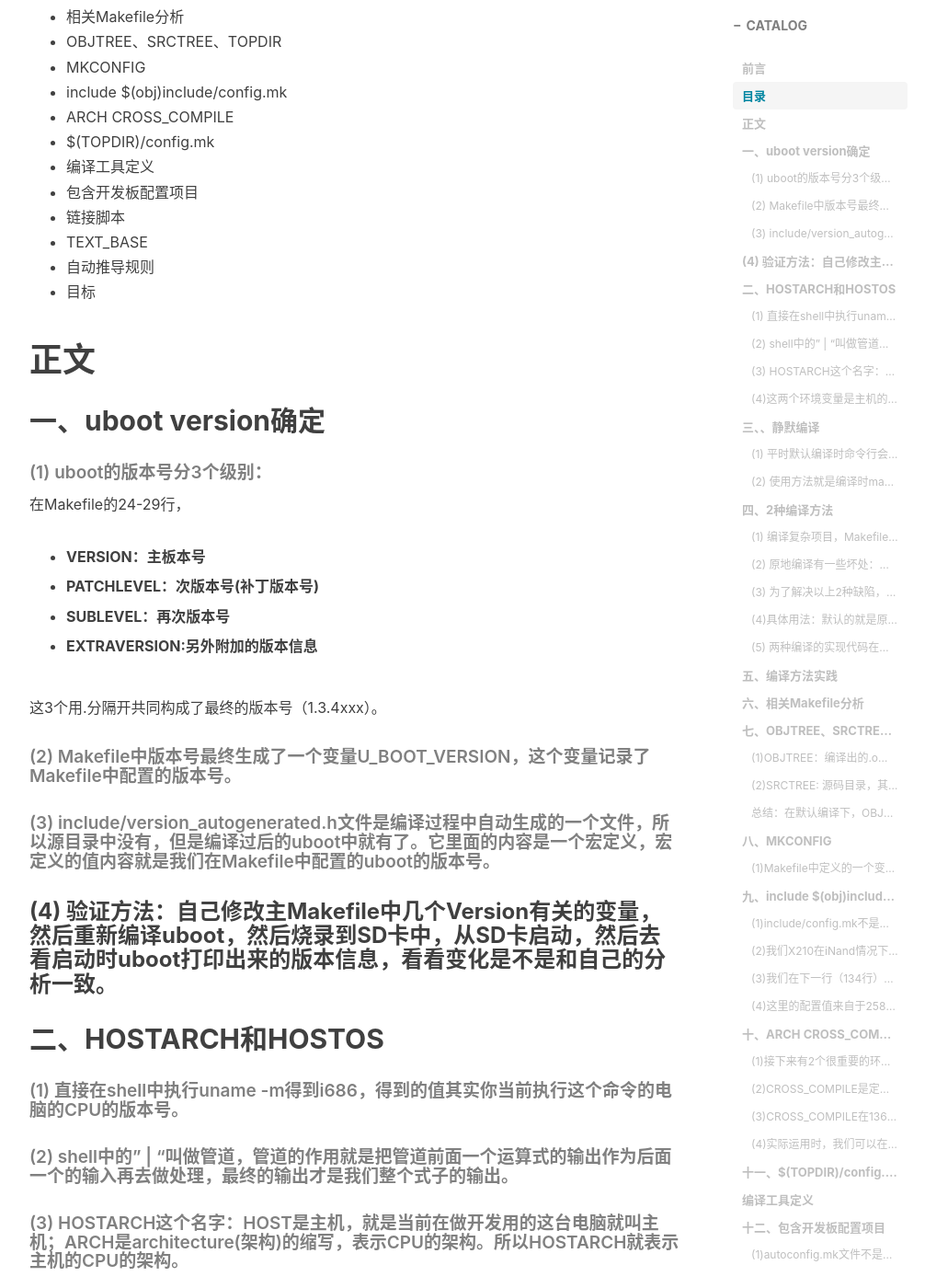
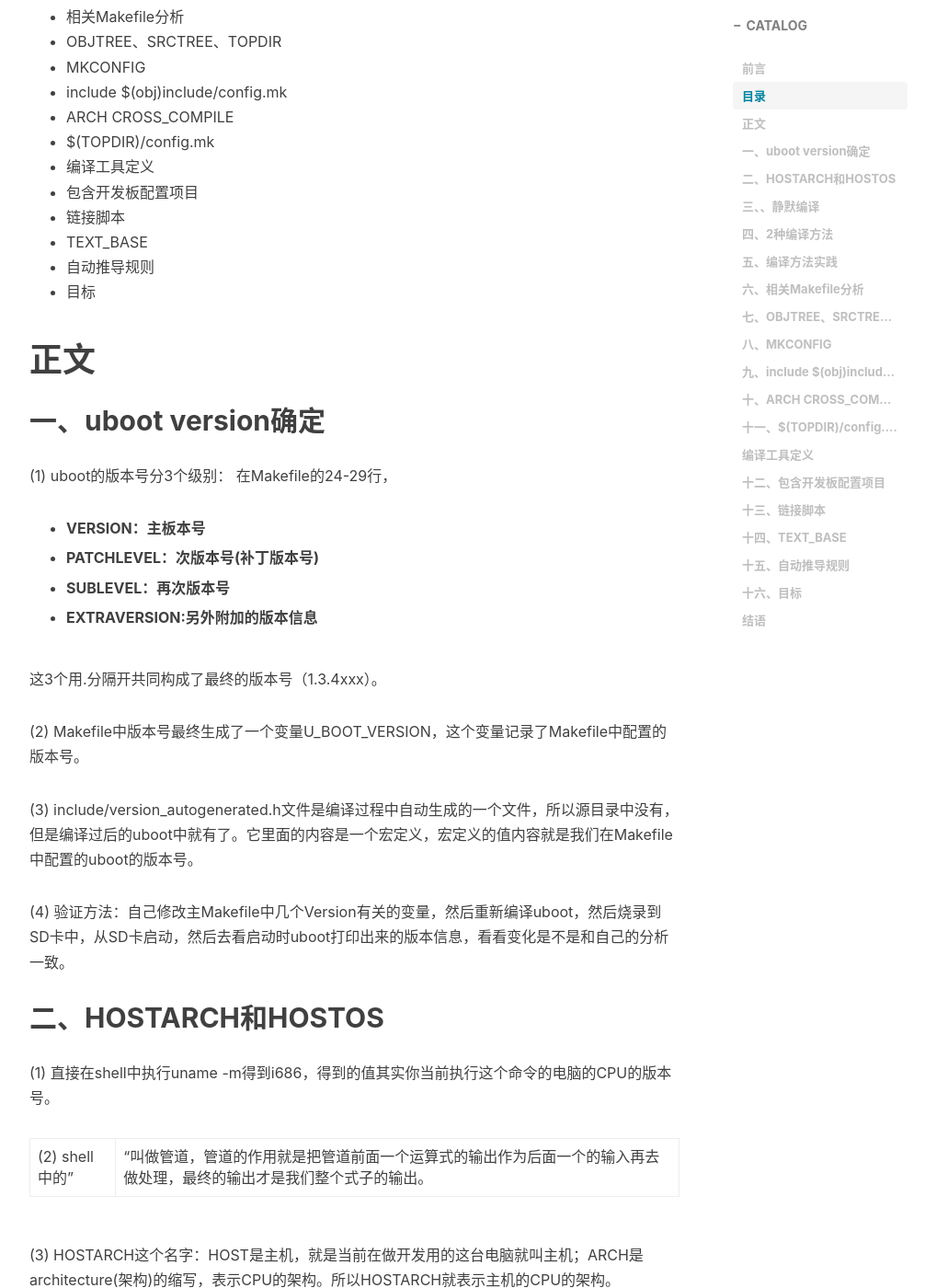
Before and after one commit to Linux262/Linux.github.io, a Jekyll site: the page built from _posts/2017-09-03-uboot主Makefile.md, in a window 1280 px wide and 1400 px high, scrolled down 1054 px. Shown: the whole window at 92% size, without its empty margins (233-1239 px from the left). Built offline with Jekyll 4.4.1, drawn with Linux system fonts in a browser that asks for light colours; nearby versions of some CDN libraries; comment, search, counter and statistics services are not loaded; some of the changed text lies outside the part shown.

```diff
--- a/CNAME
+++ b/CNAME
@@ -1 +1 @@
-qiubaiying.top
+happymiki.top
--- a/_posts/2017-09-03-uboot主Makefile.md
+++ b/_posts/2017-09-03-uboot主Makefile.md
@@ -42,7 +42,7 @@
 
 # 正文
 ## 一、uboot version确定
-##### (1) uboot的版本号分3个级别：
+(1) uboot的版本号分3个级别：
 在Makefile的24-29行，
 
 - **VERSION：主板本号**
@@ -55,62 +55,82 @@
 
 这3个用.分隔开共同构成了最终的版本号（1.3.4xxx）。
 
-##### (2) Makefile中版本号最终生成了一个变量U_BOOT_VERSION，这个变量记录了Makefile中配置的版本号。
-##### (3) include/version_autogenerated.h文件是编译过程中自动生成的一个文件，所以源目录中没有，但是编译过后的uboot中就有了。它里面的内容是一个宏定义，宏定义的值内容就是我们在Makefile中配置的uboot的版本号。
-### (4) 验证方法：自己修改主Makefile中几个Version有关的变量，然后重新编译uboot，然后烧录到SD卡中，从SD卡启动，然后去看启动时uboot打印出来的版本信息，看看变化是不是和自己的分析一致。
+(2) Makefile中版本号最终生成了一个变量U_BOOT_VERSION，这个变量记录了Makefile中配置的版本号。
+
+(3) include/version_autogenerated.h文件是编译过程中自动生成的一个文件，所以源目录中没有，但是编译过后的uboot中就有了。它里面的内容是一个宏定义，宏定义的值内容就是我们在Makefile中配置的uboot的版本号。
+
+(4) 验证方法：自己修改主Makefile中几个Version有关的变量，然后重新编译uboot，然后烧录到SD卡中，从SD卡启动，然后去看启动时uboot打印出来的版本信息，看看变化是不是和自己的分析一致。
 
 ## 二、HOSTARCH和HOSTOS
-##### (1) 直接在shell中执行uname -m得到i686，得到的值其实你当前执行这个命令的电脑的CPU的版本号。
-##### (2) shell中的" | "叫做管道，管道的作用就是把管道前面一个运算式的输出作为后面一个的输入再去做处理，最终的输出才是我们整个式子的输出。
-##### (3) HOSTARCH这个名字：HOST是主机，就是当前在做开发用的这台电脑就叫主机；ARCH是architecture(架构)的缩写，表示CPU的架构。所以HOSTARCH就表示主机的CPU的架构。
-##### (4)这两个环境变量是主机的操作系统和主机的CPU架构，得出后保存备用，后面自然会用到。
+(1) 直接在shell中执行uname -m得到i686，得到的值其实你当前执行这个命令的电脑的CPU的版本号。
+
+(2) shell中的" | "叫做管道，管道的作用就是把管道前面一个运算式的输出作为后面一个的输入再去做处理，最终的输出才是我们整个式子的输出。
+
+(3) HOSTARCH这个名字：HOST是主机，就是当前在做开发用的这台电脑就叫主机；ARCH是architecture(架构)的缩写，表示CPU的架构。所以HOSTARCH就表示主机的CPU的架构。
+
+(4)这两个环境变量是主机的操作系统和主机的CPU架构，得出后保存备用，后面自然会用到。
 
 ## 三、、静默编译
 在Makefile的第50-54行：
-##### (1) 平时默认编译时命令行会打印出来很多编译信息。但是有时候我们不希望看到这些编译信息，就后台编译即可。这就叫静默编译。
-##### (2) 使用方法就是编译时make -s，-s会作为MAKEFLAGS传给Makefile，在50-54行这段代码作用下XECHO变量就会被变成空（默认等于echo），于是实现了静默编译。
+(1) 平时默认编译时命令行会打印出来很多编译信息。但是有时候我们不希望看到这些编译信息，就后台编译即可。这就叫静默编译。
+
+(2) 使用方法就是编译时make -s，-s会作为MAKEFLAGS传给Makefile，在50-54行这段代码作用下XECHO变量就会被变成空（默认等于echo），于是实现了静默编译。
 
 ## 四、2种编译方法
 两种编译方法分别是：**原地编译和单独输出文件夹编译**
 
-##### (1) 编译复杂项目，Makefile提供2种编译管理方法。默认情况下是当前文件夹中的.c文件，编译出来的.o文件会放在同一文件夹下。这种方式叫原地编译。原地编译的好处就是处理起来简单。
-##### (2) 原地编译有一些坏处：第一，污染了源文件目录。第二的缺陷就是一套源代码只能按照一种配置和编译方法进行处理，无法同时维护2个或2个以上的配置编译方式。
-##### (3) 为了解决以上2种缺陷，uboot支持单独输出文件夹方式的编译（linux kernel也支持，而且uboot的这种技术就是从linux kernel学习来的）。基本思路就是在编译时另外指定一个输出目录，将来所有的编译生成的.o文件或生成的其他文件全部丢到那个输出目录下去。源代码目录不做任何污染，这样输出目录就承载了本次配置编译的所有结果。
-##### (4)具体用法：默认的就是原地编译。如果需要指定具体的输出目录编译则有2种方式来指定输出目录。（具体参考Makefile 56-76行注释内容）
+(1) 编译复杂项目，Makefile提供2种编译管理方法。默认情况下是当前文件夹中的.c文件，编译出来的.o文件会放在同一文件夹下。这种方式叫原地编译。原地编译的好处就是处理起来简单。
+
+(2) 原地编译有一些坏处：第一，污染了源文件目录。第二的缺陷就是一套源代码只能按照一种配置和编译方法进行处理，无法同时维护2个或2个以上的配置编译方式。
+
+(3) 为了解决以上2种缺陷，uboot支持单独输出文件夹方式的编译（linux kernel也支持，而且uboot的这种技术就是从linux kernel学习来的）。基本思路就是在编译时另外指定一个输出目录，将来所有的编译生成的.o文件或生成的其他文件全部丢到那个输出目录下去。源代码目录不做任何污染，这样输出目录就承载了本次配置编译的所有结果。
+
+(4)具体用法：默认的就是原地编译。如果需要指定具体的输出目录编译则有2种方式来指定输出目录。（具体参考Makefile 56-76行注释内容）
+
 - 第一种：make O=输出目录
 - 第二种：export BUILD_DIR=输出目录 然后再make,如果两个都指定了（既有BUILD_DIR环境变量存在，又有O=xx），则O=xx具有更高优先级，听他的。
-##### (5) 两种编译的实现代码在Makefile的78-123行。
+
+(5) 两种编译的实现代码在Makefile的78-123行。
 
 ## 五、编译方法实践
 ## 六、相关Makefile分析
 
 ## 七、OBJTREE、SRCTREE、TOPDIR
-##### (1)OBJTREE：编译出的.o文件存放的目录的根目录。在默认编译下，OBJTREE等于当前目录；在O=xx编译下，OBJTREE就等于我们设置的那个输出目录。
-##### (2)SRCTREE: 源码目录，其实就是源代码的根目录，也就是当前目录。
-##### 总结：在默认编译下，OBJTREE和SRCTREE相等；在O=xx这种编译下OBJTREE和SRCTREE不相等。Makefile中定义这两个变量，其实就是为了记录编译后的.o文件往哪里放，就是为了实现O=xx的这种编译方式的。
+(1)OBJTREE：编译出的.o文件存放的目录的根目录。在默认编译下，OBJTREE等于当前目录；在O=xx编译下，OBJTREE就等于我们设置的那个输出目录。
+
+(2)SRCTREE: 源码目录，其实就是源代码的根目录，也就是当前目录。
+
+总结：在默认编译下，OBJTREE和SRCTREE相等；在O=xx这种编译下OBJTREE和SRCTREE不相等。Makefile中定义这两个变量，其实就是为了记录编译后的.o文件往哪里放，就是为了实现O=xx的这种编译方式的。
 
 ## 八、MKCONFIG
 在Makefile的第101行
-##### (1)Makefile中定义的一个变量（在这里定义，在后面使用），它的值就是我们源码根目录下面的mkconfig。这个mkconfig是一个脚本，这个脚本就是uboot配置阶段的配置脚本。后面要用至少3节课详细讲这个配置脚本的工作。
+
+(1)Makefile中定义的一个变量（在这里定义，在后面使用），它的值就是我们源码根目录下面的mkconfig。这个mkconfig是一个脚本，这个脚本就是uboot配置阶段的配置脚本。后面要用至少3节课详细讲这个配置脚本的工作。
 
 ## 九、include $(obj)include/config.mk
 在Makefile的第133行
-##### (1)include/config.mk不是源码自带的（你在没有编译过的源码目录下是找不到这个文件的），要在配置过程（make x210_sd_config）中才会生成这个文件。因此这个文件的值和我们配置过程有关，是由配置过程根据我们的配置自动生成的。
-##### (2)我们X210在iNand情况下配置生成的config.mk内容为：
+(1)include/config.mk不是源码自带的（你在没有编译过的源码目录下是找不到这个文件的），要在配置过程（make x210_sd_config）中才会生成这个文件。因此这个文件的值和我们配置过程有关，是由配置过程根据我们的配置自动生成的。
+
+(2)我们X210在iNand情况下配置生成的config.mk内容为：
+
 - ARCH   = arm
 - CPU    = s5pc11x
 - BOARD  = x210
 - VENDOR = samsung
 - SOC    = s5pc110
 
-##### (3)我们在下一行（134行）export导出了这5个变量作为环境变量。所以着两行加起来其实就是为当前makefile定义了5个环境变量而已。之所以不直接给出这5个环境变量的值，是因为我们希望这5个值是可以被人很容易的、集中的配置的。
-##### (4)这里的配置值来自于2589行那里的配置项。如果我们要更改这里的某个配置值要到2589行那里调用MKCONFIG脚本传参时的参数。
+(3)我们在下一行（134行）export导出了这5个变量作为环境变量。所以着两行加起来其实就是为当前makefile定义了5个环境变量而已。之所以不直接给出这5个环境变量的值，是因为我们希望这5个值是可以被人很容易的、集中的配置的。
+
+(4)这里的配置值来自于2589行那里的配置项。如果我们要更改这里的某个配置值要到2589行那里调用MKCONFIG脚本传参时的参数。
 
 ## 十、ARCH CROSS_COMPILE
-##### (1)接下来有2个很重要的环境变量。一个是ARCH，上面导出的，值来自于我们的配置过程，它的值会影响后面的CROSS_COMPILE环境变量的值。ARCH的意义是定义当前编译的目标CPU的架构。
-##### (2)CROSS_COMPILE是定义交叉编译工具链的前缀的。定义这些前缀是为了在后面用（用前缀加上后缀来定义编译过程中用到的各种工具链中的工具）。我们把前缀和后缀分开还有一个原因就是：在不同CPU架构上的交叉编译工具链，只是前缀不一样，后缀都是一样的。因此定义时把前缀和后缀分开，只需要在定义前缀时区分各种架构即可实现可移植性。
-##### (3)CROSS_COMPILE在136-182行来确定。CROSS_COMPILE是被ARCH所确定的，只要配置了ARCH=arm，那么我们就只能在ARM的那个分支去设置CROSS_COMPILE的值。这个设置值只要能保证找到那个交叉编译工具链即可，不一定非得是全路径的，相对路径也可以。（如果已经将工具链导出到环境变量，并且设置了符号链接，这样CROSS_COMPILE = arm-linux-就可以）
-##### (4)实际运用时，我们可以在Makefile中去更改设置CROSS_COMPILE的值，也可以在编译时用make CROSS_COMPILE=xxxx来设置，而且编译时传参的方法可以覆盖Makefile里面的设置。
+(1)接下来有2个很重要的环境变量。一个是ARCH，上面导出的，值来自于我们的配置过程，它的值会影响后面的CROSS_COMPILE环境变量的值。ARCH的意义是定义当前编译的目标CPU的架构。
+
+(2)CROSS_COMPILE是定义交叉编译工具链的前缀的。定义这些前缀是为了在后面用（用前缀加上后缀来定义编译过程中用到的各种工具链中的工具）。我们把前缀和后缀分开还有一个原因就是：在不同CPU架构上的交叉编译工具链，只是前缀不一样，后缀都是一样的。因此定义时把前缀和后缀分开，只需要在定义前缀时区分各种架构即可实现可移植性。
+
+(3)CROSS_COMPILE在136-182行来确定。CROSS_COMPILE是被ARCH所确定的，只要配置了ARCH=arm，那么我们就只能在ARM的那个分支去设置CROSS_COMPILE的值。这个设置值只要能保证找到那个交叉编译工具链即可，不一定非得是全路径的，相对路径也可以。（如果已经将工具链导出到环境变量，并且设置了符号链接，这样CROSS_COMPILE = arm-linux-就可以）
+
+(4)实际运用时，我们可以在Makefile中去更改设置CROSS_COMPILE的值，也可以在编译时用make CROSS_COMPILE=xxxx来设置，而且编译时传参的方法可以覆盖Makefile里面的设置。
 
 ## 十一、$(TOPDIR)/config.mk
 在Makefile的第185行
@@ -118,30 +138,40 @@
 在config.mk 94-107行
 ## 十二、包含开发板配置项目
 在config.mk, 112行
-##### (1)autoconfig.mk文件不是源码提供的，是配置过程自动生成的。
-##### (2)这个文件的作用就是用来指导整个uboot的编译过程。这个文件的内容其实就是很多CONFIG_开头的宏（可以理解为变量），这些宏/变量会影响我们uboot编译过程的走向（原理就是条件编译）。在uboot代码中有很多地方使用条件编译进行编写，这个条件编译是用来实现可移植性的。（可以说uboot的源代码在很大程度来说是拼凑起来的，同一个代码包含了各种不同开发板的适用代码，用条件编译进行区别。）
-##### (3)这个文件不是凭空产生的，配置过程也是需要原材料来产生这个文件的。原材料在源码目录的inlcude/configs/xxx.h头文件。（X210开发板中为include/configs/x210_sd.h）。这个h头文件里面全都是宏定义，这些宏定义就是我们对当前开发板的移植。每一个开发板的移植都对应这个目录下的一个头文件，这个头文件里每一个宏定义都很重要，这些配置的宏定义就是我们移植uboot的关键所在。
+
+(1)autoconfig.mk文件不是源码提供的，是配置过程自动生成的。
+
+(2)这个文件的作用就是用来指导整个uboot的编译过程。这个文件的内容其实就是很多CONFIG_开头的宏（可以理解为变量），这些宏/变量会影响我们uboot编译过程的走向（原理就是条件编译）。在uboot代码中有很多地方使用条件编译进行编写，这个条件编译是用来实现可移植性的。（可以说uboot的源代码在很大程度来说是拼凑起来的，同一个代码包含了各种不同开发板的适用代码，用条件编译进行区别。）
+
+(3)这个文件不是凭空产生的，配置过程也是需要原材料来产生这个文件的。原材料在源码目录的inlcude/configs/xxx.h头文件。（X210开发板中为include/configs/x210_sd.h）。这个h头文件里面全都是宏定义，这些宏定义就是我们对当前开发板的移植。每一个开发板的移植都对应这个目录下的一个头文件，这个头文件里每一个宏定义都很重要，这些配置的宏定义就是我们移植uboot的关键所在。
 
 ## 十三、链接脚本
 在config.mk 142-149行
-##### (1)如果定义了CONFIG_NAND_U_BOOT宏，则链接脚本叫u-boot-nand.lds，如果未定义这个宏则链接脚本叫u-boot.lds（uboot/uboot_jiuding/board/samsung/x210/u-boot.lds）。
-### (2)从字面意思分析，即可知：CONFIG_NAND_U_BOOT是在Nand版本情况下才使用的，我们使用的X210都是iNand版本的，因此这个宏没有的。
-##### (3)实际在board\samsung\x210目录下有u-boot.lds，这个就是链接脚本。我们在分析uboot的编译链接过程时就要考虑这个链接脚本。
+(1)如果定义了CONFIG_NAND_U_BOOT宏，则链接脚本叫u-boot-nand.lds，如果未定义这个宏则链接脚本叫u-boot.lds（uboot/uboot_jiuding/board/samsung/x210/u-boot.lds）。
+
+(2)从字面意思分析，即可知：CONFIG_NAND_U_BOOT是在Nand版本情况下才使用的，我们使用的X210都是iNand版本的，因此这个宏没有的。
+
+(3)实际在board\samsung\x210目录下有u-boot.lds，这个就是链接脚本。我们在分析uboot的编译链接过程时就要考虑这个链接脚本。
 
 ## 十四、TEXT_BASE
 在config.mk 156-158行
-##### (1)Makefile中在配置X210开发板时，在board/samsung/x210目录下生成了一个文件config.mk，其中的内容就是：TEXT_BASE = 0xc3e00000相当于定义了一个变量。
-##### (2)TEXT_BASE是将来我们整个uboot链接时指定的链接地址。因为uboot中启用了虚拟地址映射，因此这个C3E00000地址就等于0x23E00000(也可能是33E00000具体地址要取决于uboot中做的虚拟地址映射关系)。
-### (3)回顾裸机中讲的链接地址的问题，再想想dnw方式先下载x210_usb.bin然后再下载uboot.bin时为什么第二个地址是23E00000.
+(1)Makefile中在配置X210开发板时，在board/samsung/x210目录下生成了一个文件config.mk，其中的内容就是：TEXT_BASE = 0xc3e00000相当于定义了一个变量。
+
+(2)TEXT_BASE是将来我们整个uboot链接时指定的链接地址。因为uboot中启用了虚拟地址映射，因此这个C3E00000地址就等于0x23E00000(也可能是33E00000具体地址要取决于uboot中做的虚拟地址映射关系)。
+
+(3)回顾裸机中讲的链接地址的问题，再想想dnw方式先下载x210_usb.bin然后再下载uboot.bin时为什么第二个地址是23E00000.
 
 ## 十五、自动推导规则
 在config.mk 239-256行
-##### (1)我们在讲Makefile时提到过自动推导规则，具体理解可以参考《跟我一起学Makefile》
+(1)我们在讲Makefile时提到过自动推导规则，具体理解可以参考《跟我一起学Makefile》
 
 ## 十六、目标
-##### (1)291行出现了整个主Makefile中第一个目标all（也就是默认目标，我们直接在uboot根目录下make其实就等于make all，就等于make这个目标）
-##### (2)目标中有一些比较重要的。譬如：u-boot是最终编译链接生成的elf格式的可执行文件。
-##### (3)unconfig字面意思来理解就是未配置。这个符号用来做为我们各个开发板配置目标的依赖。目标是当我们已经配置过一个开发板后再次去配置时还可以配置。
-##### (4)我们配置开发板时使用：make x210_sd_config，因此分析x210_sd_config肯定是主Makefile中的一个目标。
+(1)291行出现了整个主Makefile中第一个目标all（也就是默认目标，我们直接在uboot根目录下make其实就等于make all，就等于make这个目标）
+
+(2)目标中有一些比较重要的。譬如：u-boot是最终编译链接生成的elf格式的可执行文件。
+
+(3)unconfig字面意思来理解就是未配置。这个符号用来做为我们各个开发板配置目标的依赖。目标是当我们已经配置过一个开发板后再次去配置时还可以配置。
+
+(4)我们配置开发板时使用：make x210_sd_config，因此分析x210_sd_config肯定是主Makefile中的一个目标。
 
 # 结语
```
